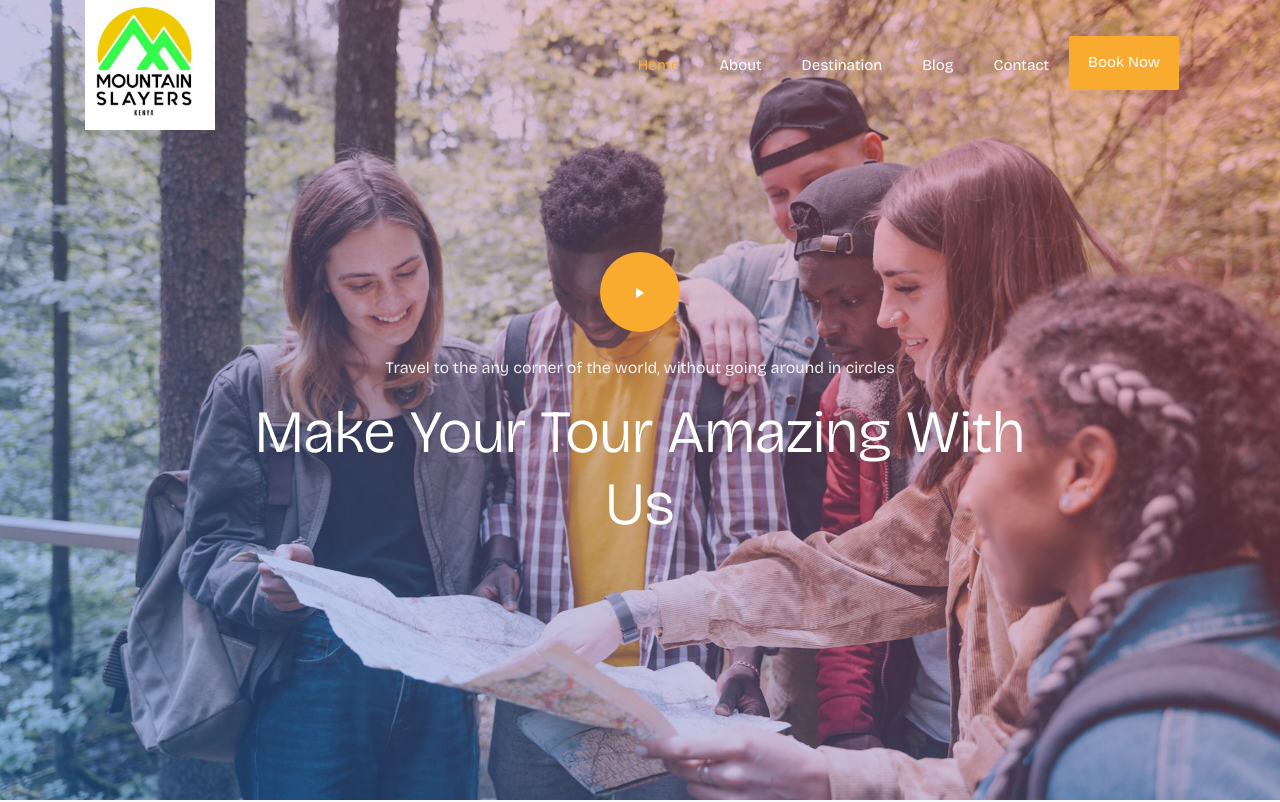
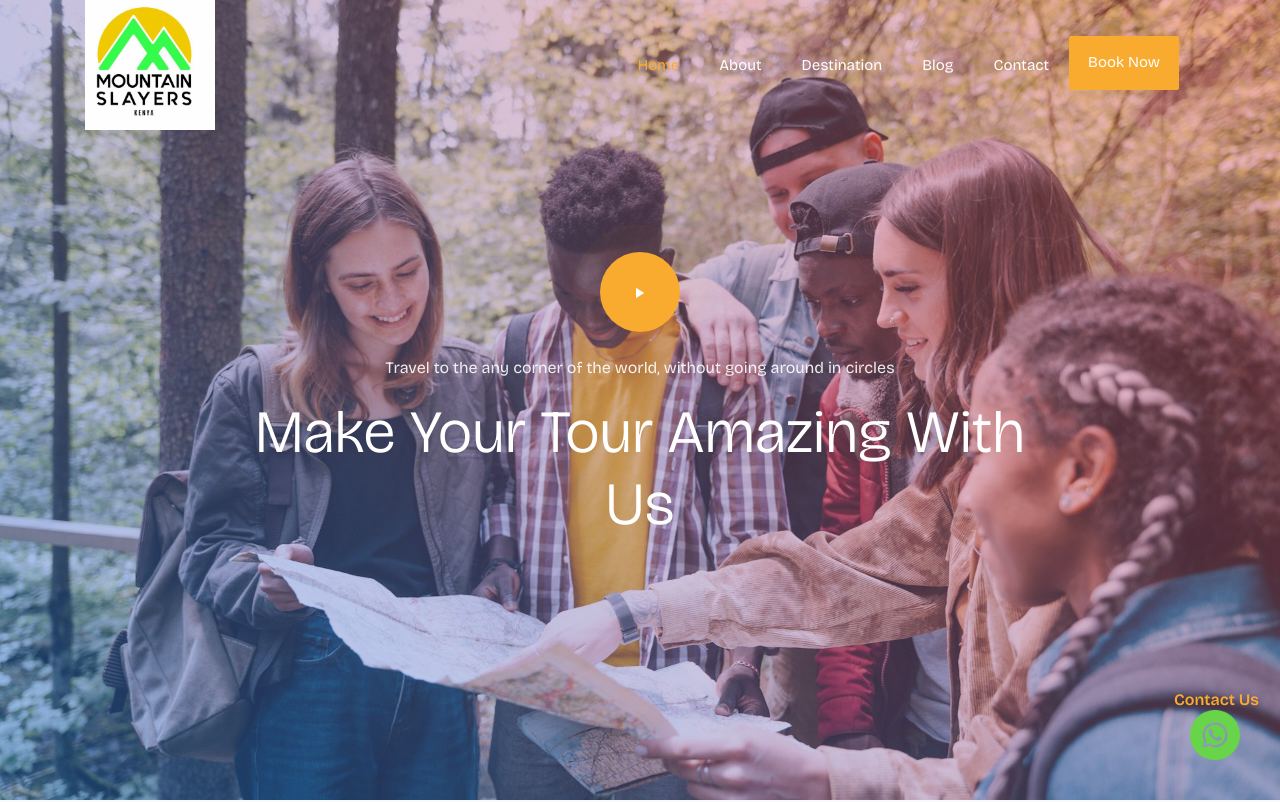
Before and after one commit to JoelAngels/Wandia-Client, a plain HTML site: page vacation-master/index.html in a window 1280 px wide. Shown: the top 802 px of the page. Drawn offline with nearby package versions, Linux system fonts and the light colour scheme; some packages are replaced by stand-ins of ours; no server answers; files whose address does not match are found by name.

Commit message:
adding whatsapp feature done

```diff
--- a/vacation-master/index.html
+++ b/vacation-master/index.html
@@ -37,8 +37,40 @@
     <link rel="stylesheet" href="css/flaticon.css" />
     <link rel="stylesheet" href="css/icomoon.css" />
     <link rel="stylesheet" href="css/style.css" />
+    <style>
+      .whatsapp {
+        position: fixed;
+        bottom: 20px;
+        right: 20px;
+        padding: 20px;
+        z-index: 100;
+      }
+      .whatsapp .whatsapp-btn span {
+        position: absolute;
+        top: -4px;
+        left: 4px;
+        font-weight: bold;
+      }
+      .chat {
+        position: relative;
+        top: 10px;
+      }
+    </style>
   </head>
+
   <body>
+    <!-- Whatsapp Icon -->
+    <div class="whatsapp">
+      <a
+        href="https://wa.me/254719830090?text=Thank you for reaching out to us, how can we help you enjoy your trip"
+        target="_blank"
+        class="whatsapp-btn"
+      >
+        <img src="./images/whatsapp.png" width="50" alt="#" />
+        <span>Contact Us</span>
+      </a>
+    </div>
+    <!-- Navbar -->
     <nav
       class="navbar navbar-expand-lg navbar-dark ftco_navbar bg-dark ftco-navbar-light"
       id="ftco-navbar"
```
